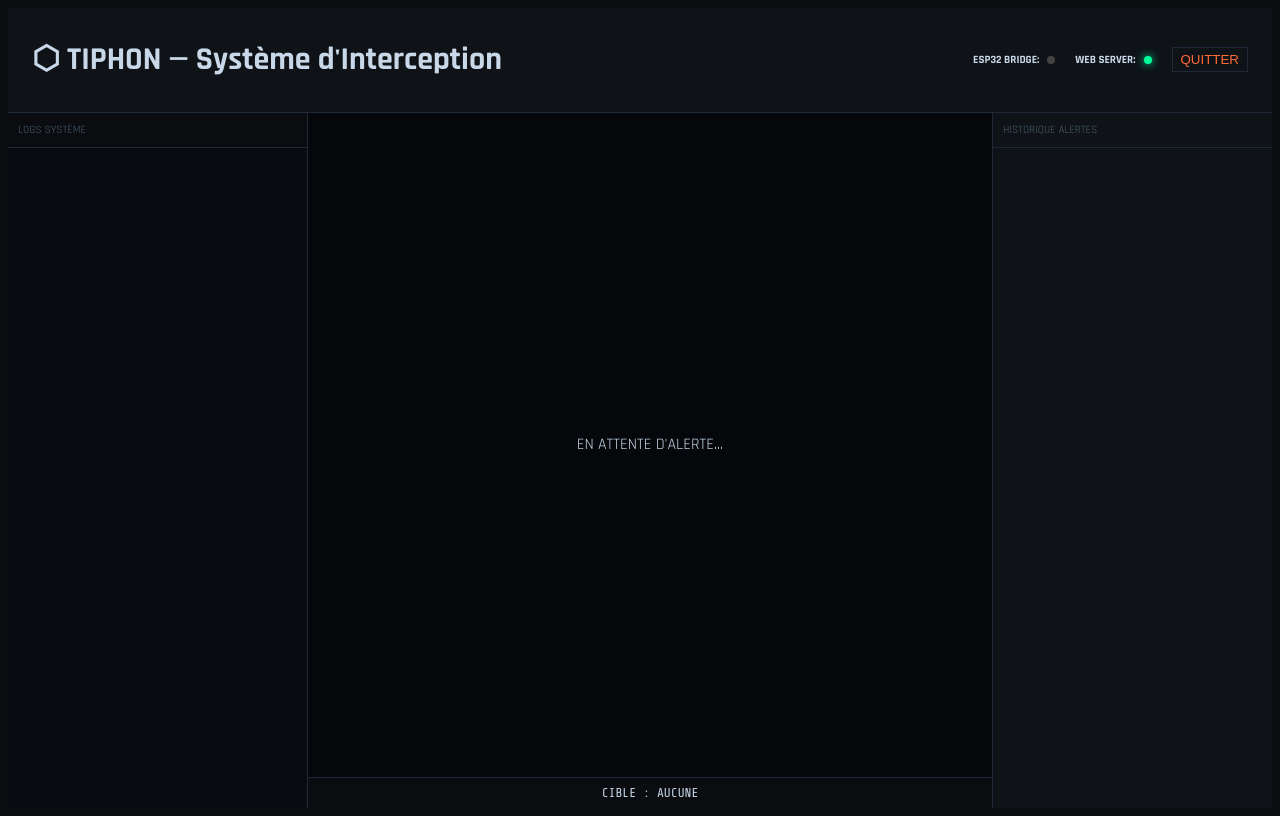
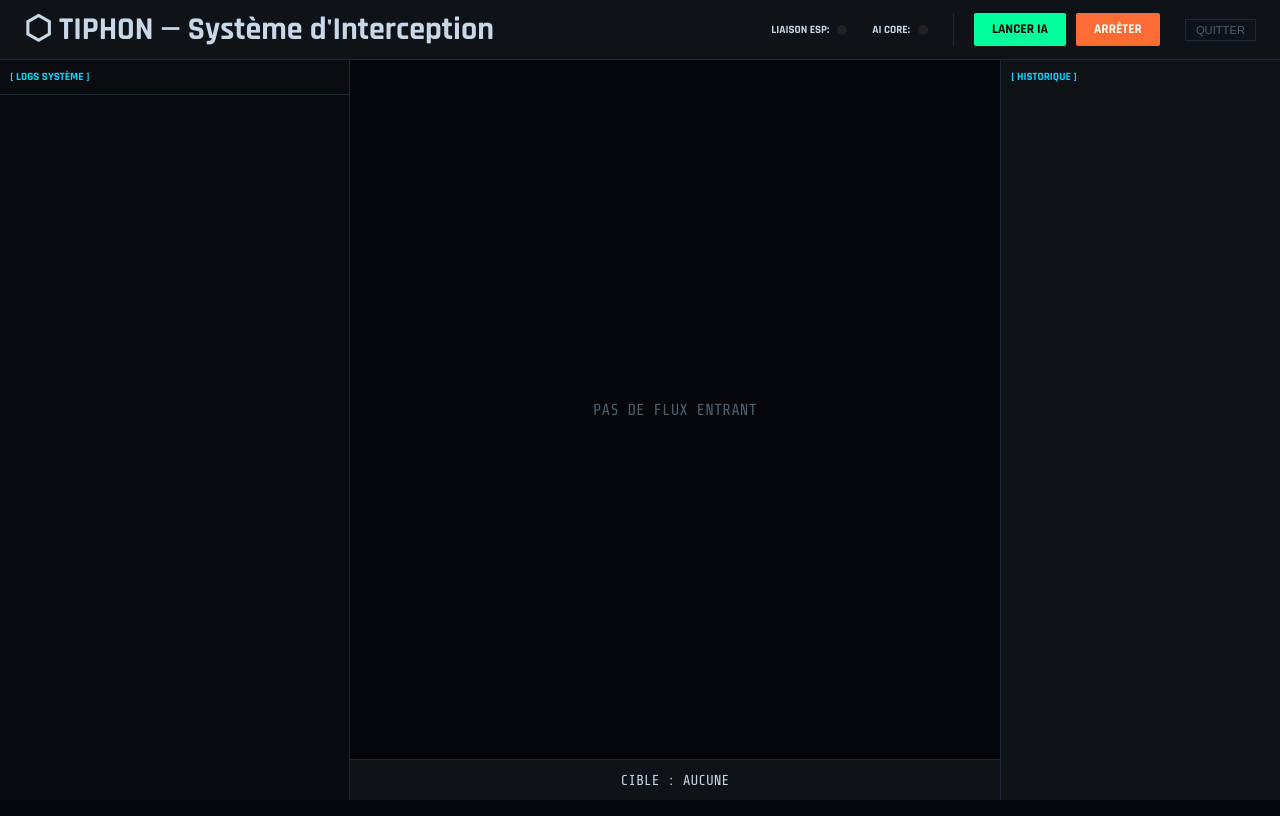
Before and after one commit to pfe-tiphon/serveur, a Flask app: page / in a window 1280 px wide. Run offline with Flask 3, Linux system fonts and the light colour scheme; some libraries are stand-ins or nearby versions.

Commit message:
ack, voyant com & core, start&stop ok

```diff
--- a/app.py
+++ b/app.py
@@ -2,14 +2,12 @@ import eventlet
 eventlet.monkey_patch()
 
 import webbrowser
-import threading
-
 import socket
 import time
 import base64
 import json
 import os
-from flask import Flask, render_template, jsonify
+from flask import Flask, render_template
 from flask_socketio import SocketIO
 
 app = Flask(__name__)
@@ -23,22 +21,39 @@ STORAGE_DIR = "captures"
 if not os.path.exists(STORAGE_DIR):
     os.makedirs(STORAGE_DIR)
 
+# Variables de contrôle
+jetson_online = False
+last_jetson_time = 0
+esp_socket = None
+
+def check_jetson_timeout():
+    """Surveille si la Jetson ne donne plus de signe de vie."""
+    global jetson_online, last_jetson_time
+    while True:
+        if jetson_online and (time.time() - last_jetson_time > 5.0):
+            jetson_online = False
+            print("[PC] Timeout : Perte de liaison avec la Jetson")
+            socketio.emit('jetson_status', {'online': False})
+        eventlet.sleep(1)
+
 def listen_to_esp():
-    """Gère la réception, le stockage et la notification."""
+    """Gère la communication TCP bidirectionnelle avec l'ESP32."""
+    global jetson_online, last_jetson_time, esp_socket
+
+    socketio.start_background_task(check_jetson_timeout)
+
     while True:
         try:
-            s = socket.socket(socket.AF_INET, socket.SOCK_STREAM)
-            s.settimeout(None) # Mode bloquant (plus robuste pour l'ESP32)
+            print(f"[PC] Tentative de connexion à l'ESP32 ({ESP32_IP})...")
+            esp_socket = socket.socket(socket.AF_INET, socket.SOCK_STREAM)
+            esp_socket.connect((ESP32_IP, PORT))
 
-            print(f"[PC] Tentative de connexion à l'ESP32 ({ESP32_IP})...")
-            s.connect((ESP32_IP, PORT))
-
-            print("[PC] Connecté à l'ESP32 !")
+            print("[PC] Liaison ESP32 active.")
             socketio.emit('esp_status', {'connected': True})
 
             buffer = ""
             while True:
-                chunk = s.recv(16384).decode(errors='ignore')
+                chunk = esp_socket.recv(16384).decode(errors='ignore')
                 if not chunk: break
                 buffer += chunk
 
@@ -49,6 +64,22 @@ def listen_to_esp():
 
                     try:
                         data = json.loads(line)
+
+                        # Mise à jour du statut Jetson
+                        last_jetson_time = time.time()
+                        if not jetson_online:
+                            jetson_online = True
+                            socketio.emit('jetson_status', {'online': True})
+                            print("[PC] Liaison Jetson détectée.")
+
+                        # Ignorer si c'est un heartbeat pur
+                        if data.get("type") == "heartbeat":
+                            status = data.get("status", "online")
+                            # On envoie le statut précis au navigateur
+                            socketio.emit('jetson_status', {'online': True, 'status': status})
+                            continue
+
+                        # Traitement des alertes entrantes
                         alerts = data.get("alerts", [])
                         for alert in alerts:
                             timestamp = int(time.time())
@@ -60,7 +91,7 @@ def listen_to_esp():
                             with open(img_path, "wb") as f:
                                 f.write(img_data)
 
-                            # 2. Sauvegarde JSON (Métadonnées)
+                            # 2. Sauvegarde Métadonnées
                             meta = {
                                 "id": alert["id"],
                                 "classe": alert["cl"],
@@ -71,7 +102,7 @@ def listen_to_esp():
                             with open(os.path.join(STORAGE_DIR, f"{filename_base}.json"), "w") as f:
                                 json.dump(meta, f, indent=4)
 
-                            # 3. Envoi au navigateur
+                            # 3. Notification Interface
                             socketio.emit('new_alert', {
                                 'id': alert['id'],
                                 'label': f"{alert['cl']} ({alert['d']}m)",
@@ -79,18 +110,22 @@ def listen_to_esp():
                                 'file': filename_base
                             })
 
+                            # 4. Envoi de l'accusé de réception (ACK) vers la Jetson
+                            ack = json.dumps({"type": "ack", "id": alert['id']}) + "\n"
+                            esp_socket.sendall(ack.encode('utf-8'))
+
                     except json.JSONDecodeError:
                         pass
+
         except Exception as e:
             print(f"[PC] Erreur de liaison : {e}")
             socketio.emit('esp_status', {'connected': False})
-            if s:
-                s.close()
-            eventlet.sleep(3) # Attendre 3s avant de retenter
-
-def open_browser():
-    """Ouvre le navigateur après un court délai pour laisser Flask démarrer."""
-    webbrowser.open("http://127.0.0.1:5000")
+            socketio.emit('jetson_status', {'online': False})
+            jetson_online = False
+            if esp_socket:
+                esp_socket.close()
+                esp_socket = None
+            eventlet.sleep(3)
 
 @app.route('/')
 def index():
@@ -100,8 +135,27 @@ def index():
 def quit_app():
     os._exit(0)
 
+@socketio.on('connect')
+def handle_connect():
+    global jetson_online, esp_socket
+    # Dès qu'un navigateur se connecte, on lui envoie l'état actuel
+    socketio.emit('esp_status', {'connected': esp_socket is not None})
+    socketio.emit('jetson_status', {'online': jetson_online, 'status': 'active' if jetson_online else 'standby'})
+
+@app.route('/remote_cmd/<command>', methods=['POST'])
+def remote_cmd(command):
+    """Envoie une commande START ou STOP à la Jetson via l'ESP32."""
+    if esp_socket:
+        try:
+            msg = json.dumps({"cmd": command.upper()}) + "\n"
+            esp_socket.sendall(msg.encode())
+            return {"status": "ok", "cmd": command}
+        except:
+            return {"status": "error", "message": "Échec envoi"}, 500
+    return {"status": "error", "message": "ESP32 hors-ligne"}, 400
+
 if __name__ == '__main__':
     socketio.start_background_task(listen_to_esp)
-    threading.Timer(1.5, open_browser).start()
-
-    socketio.run(app, host='0.0.0.0', port=5000, debug=False, use_reloader=False)
+    # Ouverture du navigateur après 1 seconde
+    eventlet.spawn_after(1, lambda: webbrowser.open("http://127.0.0.1:5000"))
+    socketio.run(app, host='0.0.0.0', port=5000)
--- a/templates/index.html
+++ b/templates/index.html
@@ -1,11 +1,10 @@
 <!DOCTYPE html>
 <html>
 <head>
-    <title>TIPHON - Surveillance</title>
+    <title>TIPHON - Surveillance Maritime</title>
     <script src="https://cdnjs.cloudflare.com/ajax/libs/socket.io/4.0.1/socket.io.js"></script>
     <link href="https://fonts.googleapis.com/css2?family=Share+Tech+Mono&family=Rajdhani:wght@400;600;700&display=swap" rel="stylesheet">
     <style>
-        /* ... (Garder tes styles de base) ... */
         :root {
             --bg: #0a0c10; --panel: #0f1318; --border: #1e2a38;
             --accent: #00d4ff; --accent2: #00ff9d; --warn: #ff6b35;
@@ -13,14 +12,41 @@
             --font-mono: 'Share Tech Mono', monospace;
             --font-ui: 'Rajdhani', sans-serif;
         }
-        body { font-family: var(--font-ui); background: var(--bg); color: var(--text); height: 100vh; display: flex; flex-direction: column; overflow: hidden; }
-        header { display: flex; align-items: center; justify-content: space-between; padding: 10px 24px; border-bottom: 1px solid var(--border); background: var(--panel); }
 
-        main { display: grid; grid-template-columns: 300px 1fr 280px; flex: 1; overflow: hidden; }
+        body {
+            font-family: var(--font-ui); background: var(--bg); color: var(--text);
+            height: 100vh; display: flex; flex-direction: column; overflow: hidden; margin: 0;
+        }
 
-        /* Colonne Droite : Historique */
-        #history-panel { background: var(--panel); border-left: 1px solid var(--border); display: flex; flex-direction: column; }
+        header {
+            display: flex; align-items: center; justify-content: space-between;
+            padding: 10px 24px; border-bottom: 1px solid var(--border); background: var(--panel);
+            height: 60px; box-sizing: border-box;
+        }
+
+        /* FIX: Hauteur fixe pour empêcher l'étirement vers le bas */
+        main {
+            display: grid; grid-template-columns: 350px 1fr 280px;
+            height: calc(100vh - 60px); overflow: hidden;
+        }
+
+        #console-panel { border-right: 1px solid var(--border); display: flex; flex-direction: column; overflow: hidden; }
+
+        /* FIX: Zone de texte scrollable */
+        #terminal {
+            flex: 1; overflow-y: auto; padding: 14px;
+            font-family: var(--font-mono); font-size: 0.75rem;
+            background: #080b0f; border-top: 1px solid var(--border);
+            scrollbar-width: thin; scrollbar-color: var(--border) transparent;
+        }
+
+        #viewer-panel { display: flex; flex-direction: column; overflow: hidden; }
+        #canvas-zone { flex: 1; background: #05070a; position: relative; overflow: hidden; display: flex; align-items: center; justify-content: center; }
+        #jetson_image { max-width: 95%; max-height: 95%; object-fit: contain; box-shadow: 0 0 30px rgba(0,0,0,0.5); border: 1px solid var(--border); }
+
+        #history-panel { background: var(--panel); border-left: 1px solid var(--border); display: flex; flex-direction: column; overflow: hidden; }
         #history-list { flex: 1; overflow-y: auto; padding: 10px; }
+
         .history-item {
             padding: 10px; border: 1px solid var(--border); margin-bottom: 8px; cursor: pointer;
             font-size: 0.8rem; border-radius: 4px; transition: 0.2s;
@@ -28,68 +54,108 @@
         .history-item:hover { border-color: var(--accent); background: rgba(0, 212, 255, 0.05); }
         .history-item.active { border-color: var(--accent2); background: rgba(0, 255, 157, 0.1); }
 
-        #terminal { flex: 1; overflow-y: auto; padding: 14px; font-family: var(--font-mono); font-size: 0.75rem; background: #080b0f; }
-        #canvas-zone { flex: 1; background: #05070a; position: relative; overflow: hidden; display: flex; align-items: center; justify-content: center; }
-        #jetson_image { max-width: 95%; max-height: 95%; object-fit: contain; box-shadow: 0 0 30px rgba(0,0,0,0.5); }
+        .status-tag { display: flex; align-items: center; gap: 8px; font-size: 0.7rem; font-weight: bold; }
+        .dot { width: 10px; height: 10px; border-radius: 50%; background: #222; transition: 0.5s; }
 
-        .status-tag { display: flex; align-items: center; gap: 8px; font-size: 0.7rem; font-weight: bold; }
-        .dot { width: 8px; height: 8px; border-radius: 50%; background: #444; }
-        .dot.on { background: var(--accent2); box-shadow: 0 0 8px var(--accent2); }
+        /* États des voyants */
+        .dot.esp-on { background: var(--accent); box-shadow: 0 0 10px var(--accent); }
+        .dot.jetson-standby { background: #000000; box-shadow: 0 0 10px #000000; }
+        .dot.jetson-active { background: var(--accent2); box-shadow: 0 0 10px var(--accent2); }
+
+        .btn-cmd { border: none; padding: 8px 18px; cursor: pointer; font-family: var(--font-ui); font-weight: bold; border-radius: 2px; transition: 0.2s; }
+        .btn-start { background: var(--accent2); color: #000; }
+        .btn-stop { background: var(--warn); color: #fff; }
     </style>
 </head>
 <body>
 
 <header>
     <h1>&#x2B21; TIPHON &mdash; Système d'Interception</h1>
-    <div style="display:flex; gap:20px;">
-        <div class="status-tag">ESP32 BRIDGE: <div id="esp-dot" class="dot"></div></div>
-        <div class="status-tag">WEB SERVER: <div id="web-dot" class="dot on"></div></div>
-        <button id="quit-btn" onclick="quitApp()" style="background:none; color:var(--warn); border:1px solid var(--border); cursor:pointer; padding:4px 8px;">QUITTER</button>
+
+    <div style="display:flex; gap:25px; align-items: center;">
+        <div class="status-tag">LIAISON ESP: <div id="esp-dot" class="dot"></div></div>
+        <div class="status-tag">AI CORE: <div id="jetson-dot" class="dot"></div></div>
+
+        <div style="display:flex; gap:10px; border-left: 1px solid var(--border); padding-left: 20px;">
+            <button onclick="sendCmd('START')" class="btn-cmd btn-start">LANCER IA</button>
+            <button onclick="sendCmd('STOP')" class="btn-cmd btn-stop">ARRÊTER</button>
+        </div>
+
+        <button id="quit-btn" onclick="quitApp()" style="background:none; color:var(--dim); border:1px solid var(--border); cursor:pointer; padding:4px 10px; font-size: 0.7rem;">QUITTER</button>
     </div>
 </header>
 
 <main>
-    <div id="console-panel" style="display:flex; flex-direction:column; border-right: 1px solid var(--border);">
-        <div style="padding:10px; font-size:0.7rem; color:var(--dim); border-bottom:1px solid var(--border);">LOGS SYSTÈME</div>
+    <div id="console-panel">
+        <div style="padding:10px; font-size:0.7rem; color:var(--accent); font-weight: bold;">[ LOGS SYSTÈME ]</div>
         <div id="terminal"></div>
     </div>
 
-    <div id="viewer-panel" style="display:flex; flex-direction:column;">
+    <div id="viewer-panel">
         <div id="canvas-zone">
             <img id="jetson_image" src="" style="display:none;">
-            <div id="placeholder">EN ATTENTE D'ALERTE...</div>
+            <div id="placeholder" style="color:var(--dim); font-family:var(--font-mono);">PAS DE FLUX ENTRANT</div>
         </div>
-        <div id="img-info" style="padding:8px; font-family:var(--font-mono); font-size:0.8rem; text-align:center; border-top:1px solid var(--border);">CIBLE : AUCUNE</div>
+        <div id="img-info" style="padding:12px; font-family:var(--font-mono); font-size:0.9rem; text-align:center; border-top:1px solid var(--border); background: var(--panel);">CIBLE : AUCUNE</div>
     </div>
 
     <div id="history-panel">
-        <div style="padding:10px; font-size:0.7rem; color:var(--dim); border-bottom:1px solid var(--border);">HISTORIQUE ALERTES</div>
-        <div id="history-list">
-            </div>
+        <div style="padding:10px; font-size:0.7rem; color:var(--accent); font-weight: bold;">[ HISTORIQUE ]</div>
+        <div id="history-list"></div>
     </div>
 </main>
 
 <script>
     var socket = io();
-    var historyData = {}; // Pour stocker les images en local session
+    var historyData = {};
 
-    socket.on('esp_status', function(msg) {
-        document.getElementById('esp-dot').className = msg.connected ? 'dot on' : 'dot';
-        log(msg.connected ? 'Liaison ESP32 active' : 'Liaison ESP32 perdue', 'sys');
+    // Connexion initiale : on demande l'état au serveur
+    socket.on('connect', function() {
+        log("Liaison établie avec le serveur PC", "sys");
     });
 
+    // Gestion voyant ESP32
+    socket.on('esp_status', function(msg) {
+        const dot = document.getElementById('esp-dot');
+        if (msg.connected) {
+            dot.className = 'dot esp-on';
+            log("Module COM (ESP32) détecté", "sys");
+        } else {
+            dot.className = 'dot';
+            log("Module COM déconnecté", "warn");
+        }
+    });
+
+    // Gestion voyant JETSON (AI CORE)
+    socket.on('jetson_status', function(msg) {
+        const dot = document.getElementById('jetson-dot');
+        if (msg.online) {
+            if (msg.status === 'active') {
+                dot.className = 'dot jetson-active';
+            } else {
+                dot.className = 'dot jetson-standby';
+            }
+        } else {
+            dot.className = 'dot';
+        }
+    });
+
+    function sendCmd(cmd) {
+        fetch('/remote_cmd/' + cmd, {method: 'POST'})
+        .then(r => r.json())
+        .then(data => {
+            if(data.status === "ok") log("COMMANDE ENVOYÉE : " + cmd, 'sys');
+        });
+    }
+
     socket.on('new_alert', function(msg) {
-        // Ajouter à la console
-        log("ALERTE : " + msg.label, 'warn');
+        log("CIBLE IDENTIFIÉE : " + msg.label, 'warn');
 
-        // Ajouter à l'historique à droite
         var item = document.createElement('div');
         item.className = 'history-item';
-        item.id = 'item-' + msg.file;
-        item.innerHTML = `<strong>${msg.label}</strong><br><small>${new Date().toLocaleTimeString()}</small>`;
+        item.innerHTML = `<strong>${msg.label}</strong><br><small style="color:var(--dim)">${new Date().toLocaleTimeString()}</small>`;
 
         historyData[msg.file] = msg.img;
-
         item.onclick = function() {
             displayImage(msg.file, msg.label);
             document.querySelectorAll('.history-item').forEach(el => el.classList.remove('active'));
@@ -98,9 +164,8 @@
 
         var list = document.getElementById('history-list');
         list.insertBefore(item, list.firstChild);
-
-        // Afficher directement si c'est la dernière reçue
         displayImage(msg.file, msg.label);
+        item.classList.add('active');
     });
 
     function displayImage(fileId, label) {
@@ -114,13 +179,27 @@
     function log(text, type) {
         var terminal = document.getElementById('terminal');
         var line = document.createElement('div');
-        line.style.color = type === 'warn' ? '#ff6b35' : '#4a6070';
-        line.innerHTML = `[${new Date().toLocaleTimeString()}] ${text}`;
+        line.style.marginBottom = '5px';
+        line.style.color = type === 'warn' ? 'var(--warn)' : 'var(--dim)';
+        line.innerHTML = `<span style="color:#2a3a4a">></span> [${new Date().toLocaleTimeString()}] ${text}`;
+
         terminal.appendChild(line);
+
+        // FIX: Scroll automatique vers le bas
         terminal.scrollTop = terminal.scrollHeight;
+
+        // On limite à 40 lignes pour les performances
+        if (terminal.childNodes.length > 40) {
+            terminal.removeChild(terminal.firstChild);
+        }
     }
 
-    function quitApp() { fetch('/quit', {method:'POST'}); setTimeout(()=>window.close(), 500); }
+    function quitApp() {
+        if(confirm("Fermer TIPHON ?")) {
+            fetch('/quit', {method:'POST'});
+            setTimeout(()=>window.close(), 500);
+        }
+    }
 </script>
 </body>
 </html>
```
